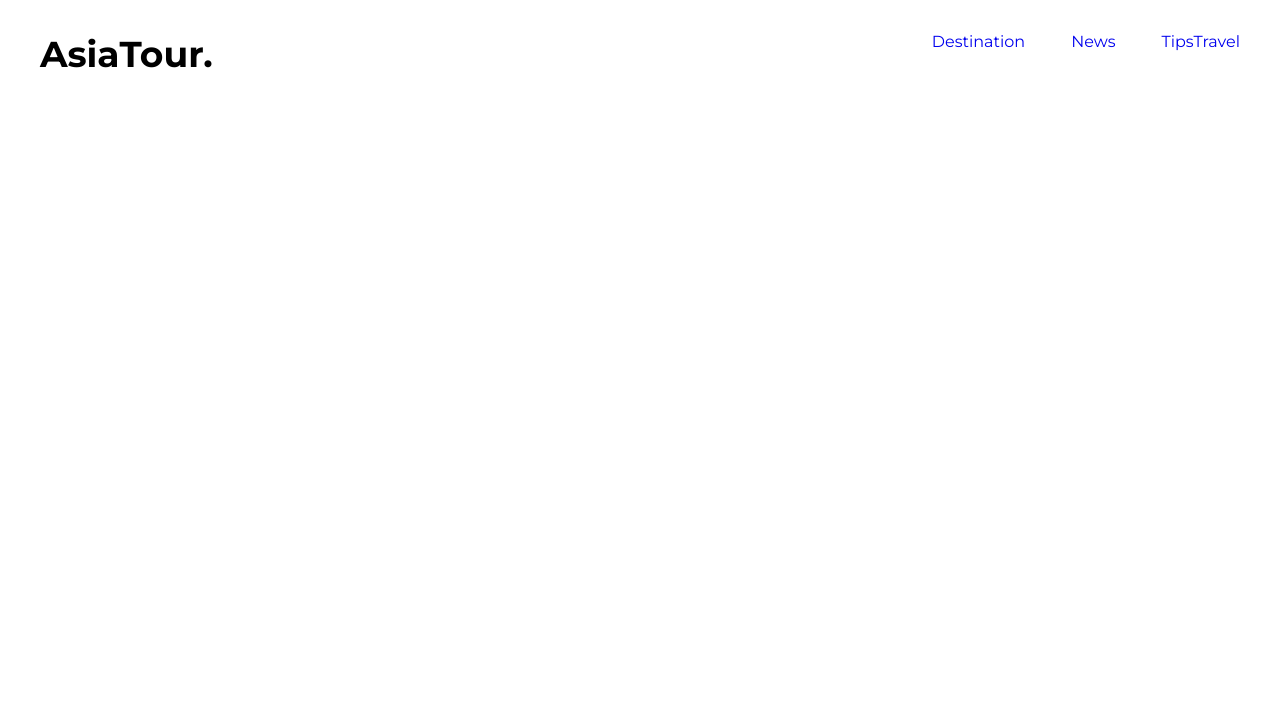
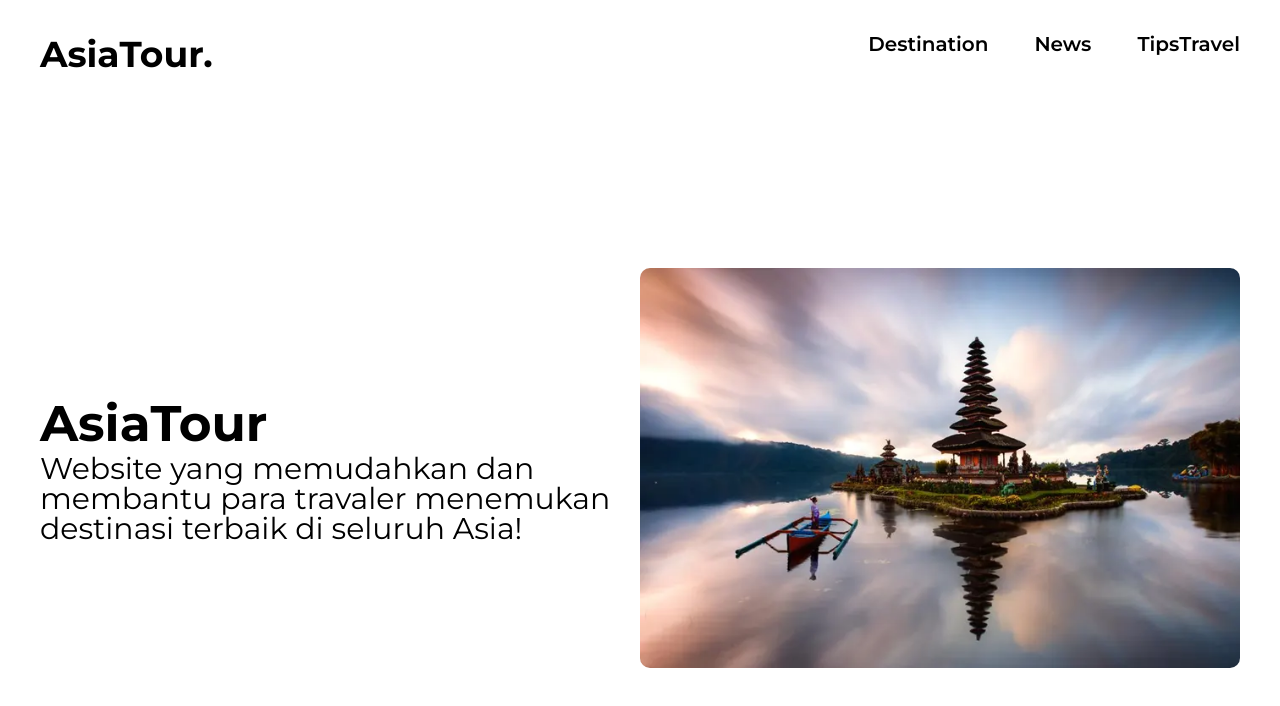
Before and after one commit to Deppn/UTS_frontend, a plain HTML site: page main.html in a window 1280 px wide. Drawn offline with Linux system fonts and the light colour scheme.

Commit message:
home screen

```diff
--- a/main.css
+++ b/main.css
@@ -14,12 +14,12 @@ h1,h2,h3.h4,h5,h6, strong {
 }
 
 p{
-    font-size: 16px;
+    font-size: 30px;
     line-height: 30px;
 }
 
 p,span, label, input,textarea, li{
-    color:grey
+    color:black
 }
 
 a{
@@ -29,24 +29,6 @@ a{
 .container {
     width: 1200px;
     margin: 0 auto;
-}
-
-@media screen and (max-width: 1200) {
-    .container{
-        width: 90%;
-    }
-}
-/*button*/
-.btn {
-    padding: 16px 24px;
-    background: white;
-    border: grey;
-    cursor: pointer;
-    transition: .2s ease-in-out;
-}
-
-.btn:hover {
-    box-shadow: rgba(0, 0, 0, 0.04) 0 3px 5px;
 }
 
 /* logo dan navigation*/
@@ -76,6 +58,35 @@ nav ul li {
     align-items: center;
 }
 
-nav ul li {
-    color: grey;
+nav ul li a{
+    font-family: "Montserrat" , sans-serif;
+    font-size: 20px;
+    color: black;
+    font-weight: 600;
 }
+#destination {
+    display: flex;
+    justify-content: space-between; /* Membuat jarak antara teks dan gambar */
+    align-items: center; /* Memastikan teks dan gambar sejajar di tengah vertikal */
+    height: 720px; /* Sama seperti container sebelumnya */
+}
+
+.text-name {
+    font-size: 50px;
+}
+
+.text-left {
+    width: 50%; /* Memberi lebar agar konten teks pas di sisi kiri */
+}
+
+.text-right {
+    width: 50%; /* Membuat gambar pas di sisi kanan */
+    display: flex;
+    justify-content: flex-end; /* Memastikan gambar menempel ke kanan */
+}
+
+.text-right img {
+    max-width: 100%; /* Membuat gambar menyesuaikan kolomnya */
+    height: auto; /* Agar proporsi gambar tetap terjaga */
+    border-radius: 10px; /* Opsional: memberi efek sudut melengkung */
+}
--- a/main.html
+++ b/main.html
@@ -19,7 +19,21 @@
                         <li><a href="#destination">Destination</a></li>
                         <li><a href="#news">News</a></li>
                         <li><a href="#tips">TipsTravel</a></li>
-                </ul>
-        </nav>
+                    </ul>
+                </nav>
+            </div>
+        <section id="destination">
+            <div class="text-left">
+                <h1 class="text-name"> AsiaTour</h1>
+                <p>
+                    Website yang memudahkan dan membantu para travaler menemukan destinasi terbaik di seluruh Asia!
+                </p>
+            </div>
+            <div class="text-right">
+                <img src="view.jpg" alt="">
+            </div>
+        </section>
+    </div>
+</header>
 </body>
 </html>
```
Also changed, not shown: view.jpg (added).
